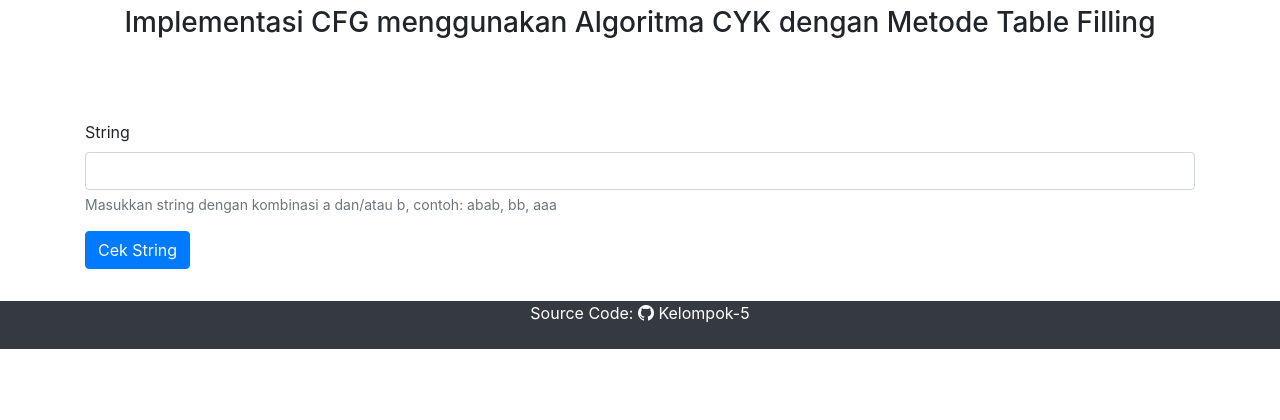
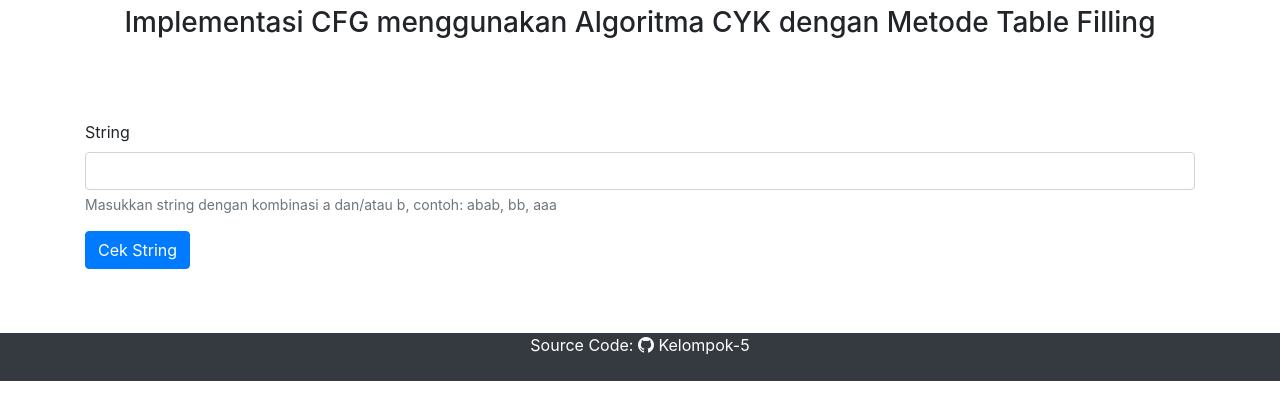
Before and after one commit to putuwaw/cfg-cyk, a Flask app: page /aplikasi in a window 1280 px wide. Shown: the part 321-741 px from the top of the page. Run offline with Flask 2, Linux system fonts and the light colour scheme; some libraries are stand-ins or nearby versions.

Commit message:
Add some margin on footer

```diff
--- a/templates/app.html
+++ b/templates/app.html
@@ -107,7 +107,7 @@
 
 <!-- footer -->
 <section id="Source Code"></section>
-<footer class="bg-dark text-white text-center pb-2">
+<footer class="bg-dark text-white text-center pb-2 mt-5">
     <p>Source Code: <i class="bi bi-github text-light"></i><a href="https://github.com/putuwaw/cfg-cyk"
             class="text-white fw-bold"> Kelompok-5</a></p>
 </footer>
```
